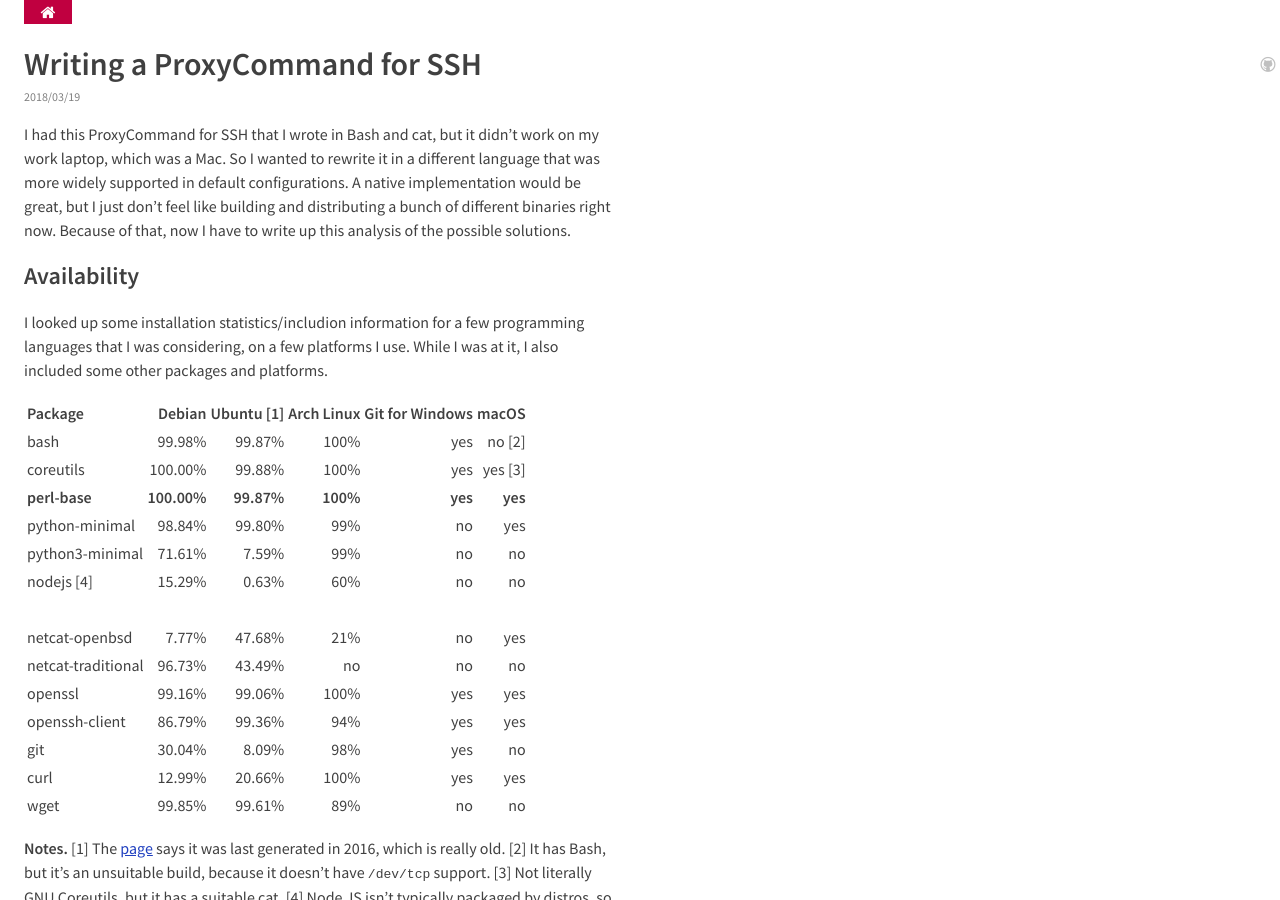
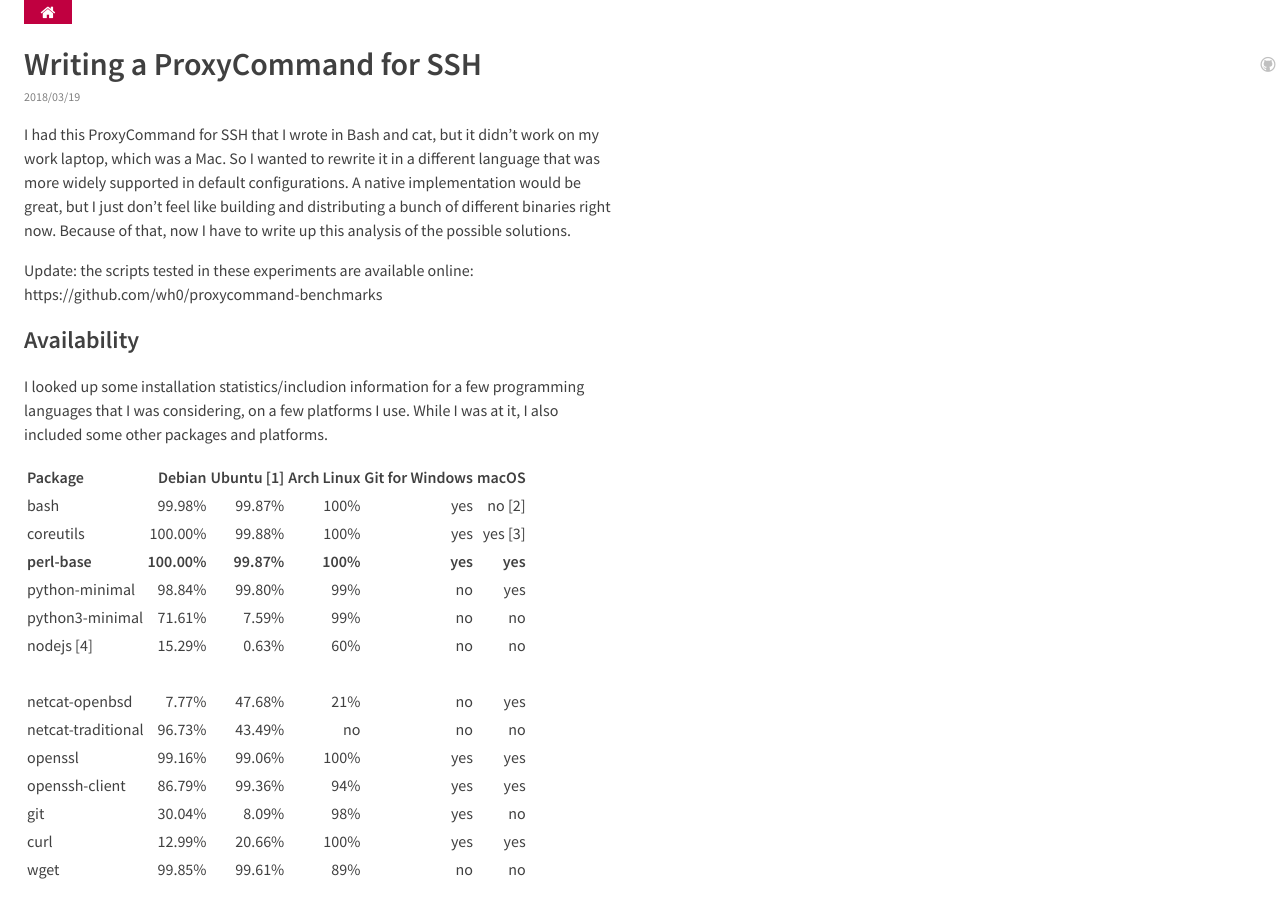
Before and after one commit to wh0/wh0.github.io, a Jekyll site: the page built from _posts/2018-03-18-proxycommand.md, in a window 1280 px wide and 900 px high. Built offline with Jekyll 4.4.1, drawn with Linux system fonts in a browser that asks for light colours.

Commit message:
Update 2018-03-18-proxycommand.md

```diff
--- a/_posts/2018-03-18-proxycommand.md
+++ b/_posts/2018-03-18-proxycommand.md
@@ -9,6 +9,8 @@ I had this ProxyCommand for SSH that I wrote in Bash and cat, but it didn't work
 So I wanted to rewrite it in a different language that was more widely supported in default configurations.
 A native implementation would be great, but I just don't feel like building and distributing a bunch of different binaries right now.
 Because of that, now I have to write up this analysis of the possible solutions.
+
+Update: the scripts tested in these experiments are available online: https://github.com/wh0/proxycommand-benchmarks
 
 ## Availability
 I looked up some installation statistics/includion information for a few programming languages that I was considering, on a few platforms I use.
```
